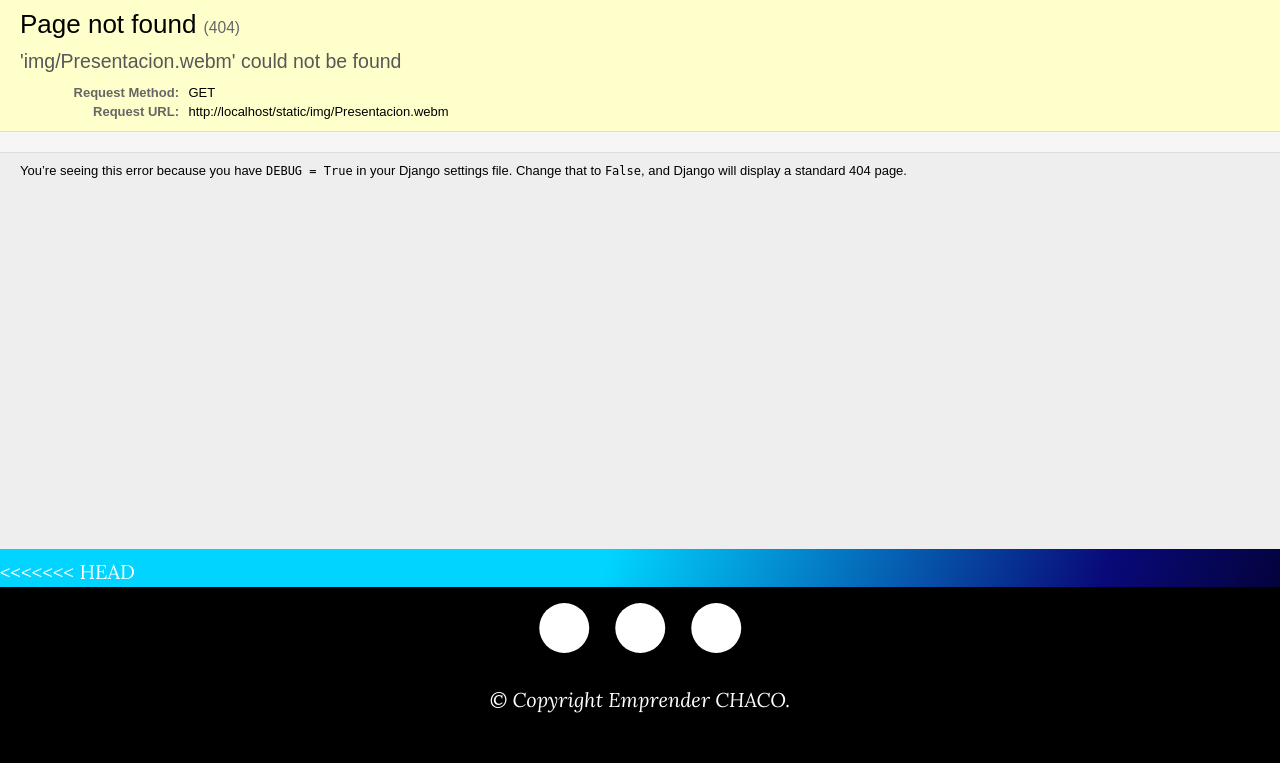
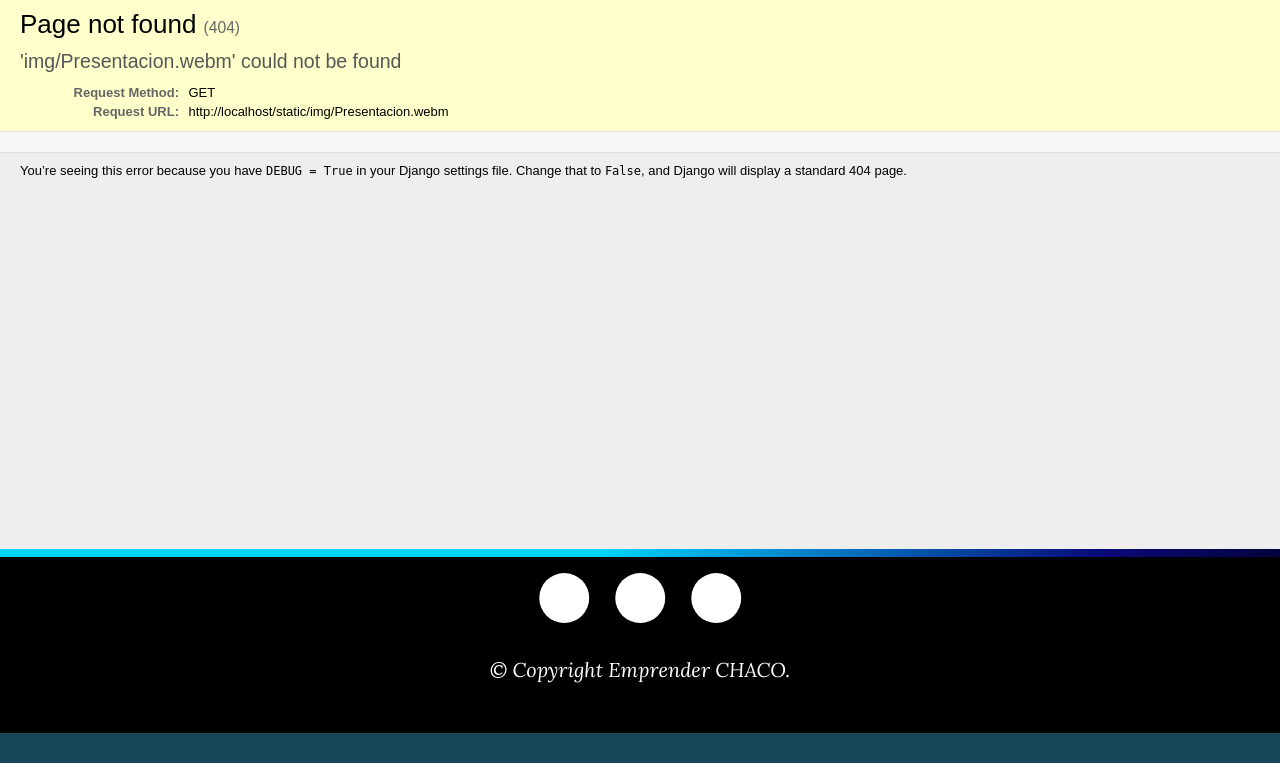
Before and after one commit to IvaaNZ/EmprenderChaco, a Django app: page / in a window 1280 px wide. Shown: the part 2283-3046 px from the top of the page. After the commit the page ends 3016 px from the top, so only its background shows below. Run offline with Django 4.2, Linux system fonts and the light colour scheme; some libraries are stand-ins or nearby versions.

Commit message:
Actualizado

```diff
--- a/emprenderChaco/templates/index.html
+++ b/emprenderChaco/templates/index.html
@@ -8,7 +8,6 @@
        <iframe width="100%" height="550" src="{% static 'img/Presentacion.webm' %}" frameborder="0" allow="accelerometer; autoplay; clipboard-write; encrypted-media; gyroscope; picture-in-picture" allowfullscreen></iframe>
    </div>
 </main>
-<<<<<<< HEAD
 {% endblock %}
 
 {% block extra_style %}
@@ -40,6 +39,4 @@
         }
     }
 </style>
-=======
->>>>>>> 7e5df2ceacfd6bd55281b4d4ac1134305aab02c5
 {% endblock %}
```
